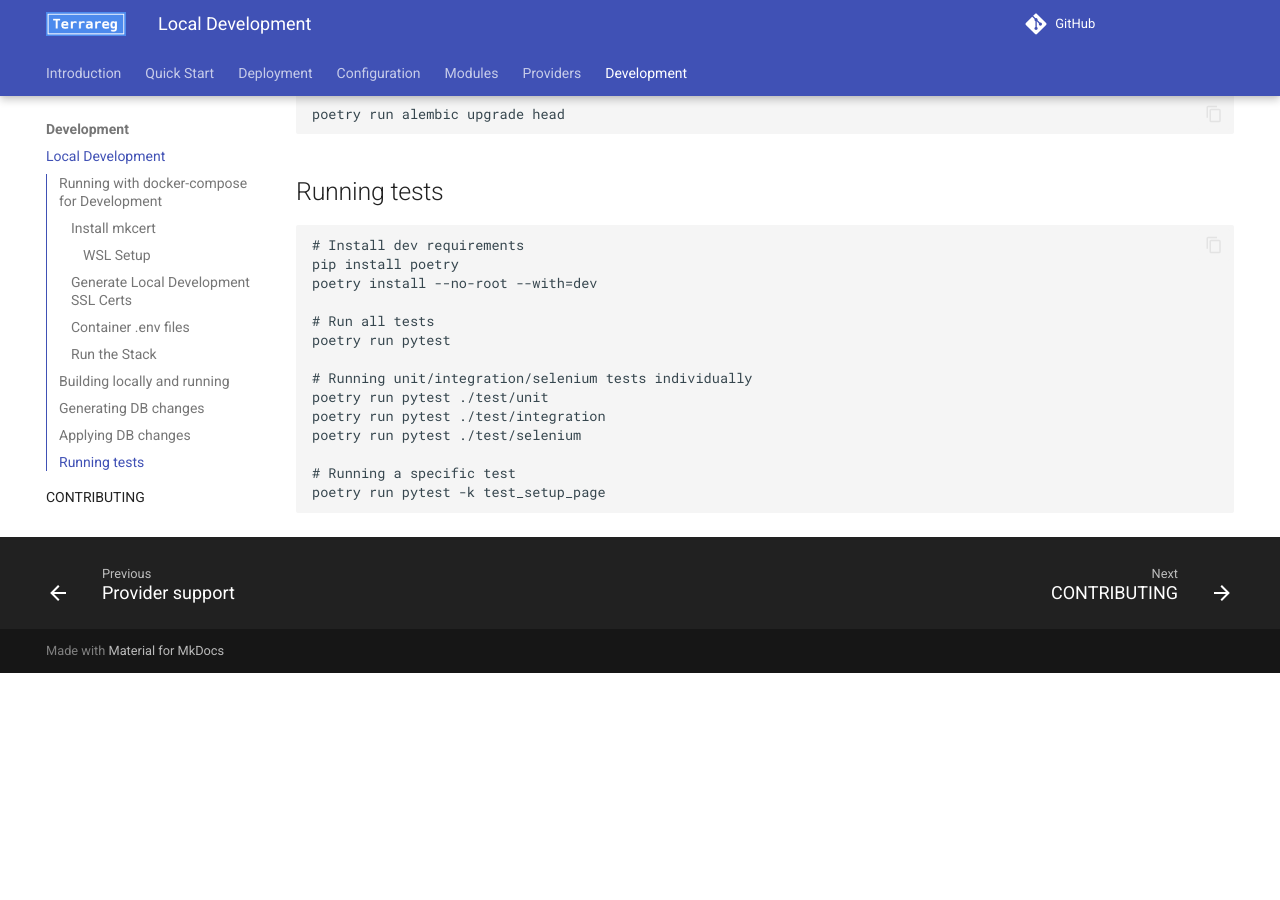
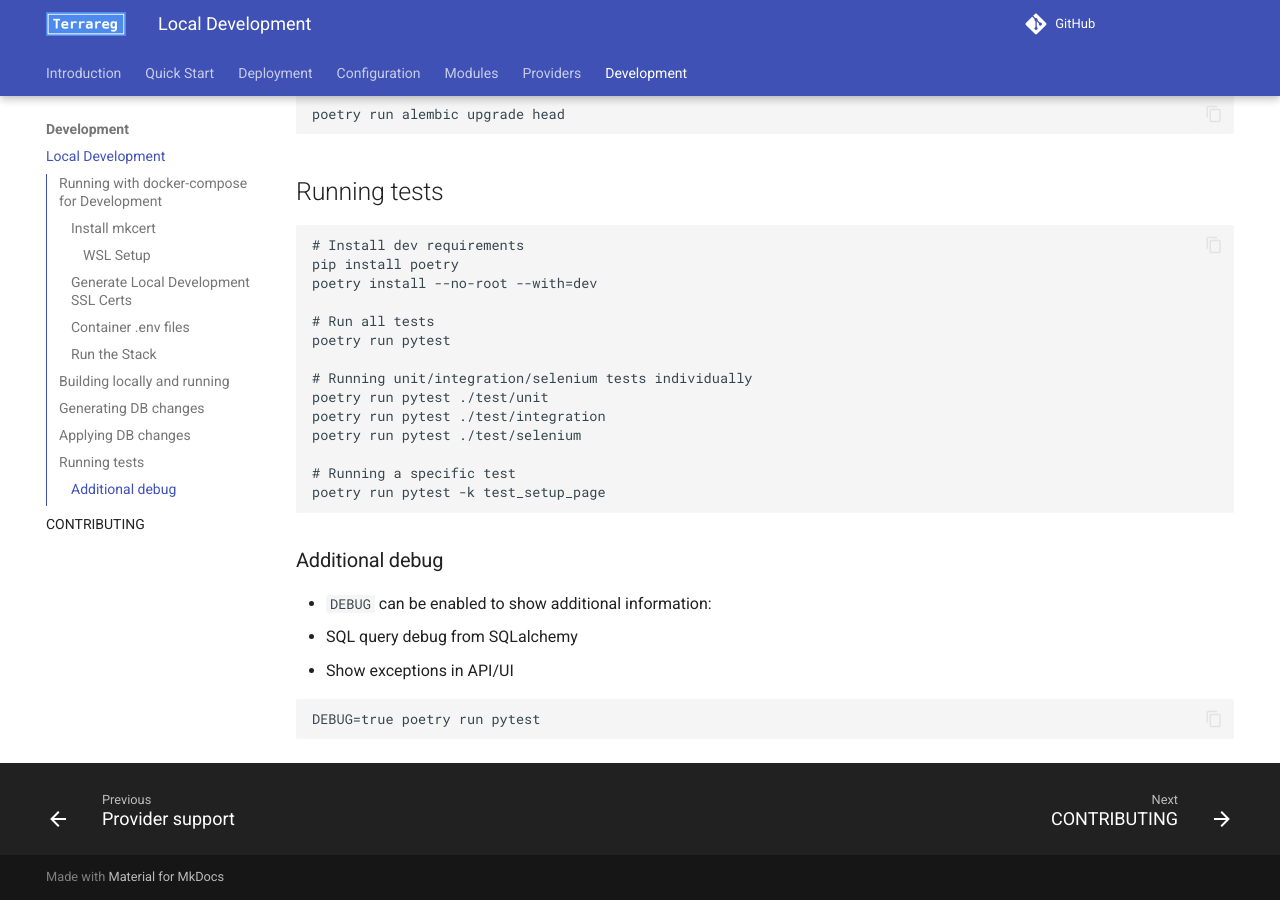
Before and after one commit to MatthewJohn/terrareg, an MkDocs documentation site: the page built from docs/LOCAL_DEVELOPMENT.md, in a window 1280 px wide and 900 px high, scrolled down 3353 px. Built offline with MkDocs 1.6.1 and Material for MkDocs 9.7.7, drawn with Linux system fonts in a browser that asks for light colours; comment, search, counter and statistics services are not loaded; the version menu is left out; before the commit the page ends 4026 px from its top, so only the background shows below that.

Commit message:
docs: Add docs for DEBUG env variable for debugging when running tests
Issue #562

````diff
--- a/docs/LOCAL_DEVELOPMENT.md
+++ b/docs/LOCAL_DEVELOPMENT.md
@@ -154,3 +154,13 @@ poetry run pytest ./test/selenium
 # Running a specific test
 poetry run pytest -k test_setup_page
 ```
+
+### Additional debug
+
+ * `DEBUG` can be enabled to show additional information:
+   * SQL query debug from SQLalchemy
+   * Show exceptions in API/UI
+
+```
+DEBUG=true poetry run pytest
+```
````
